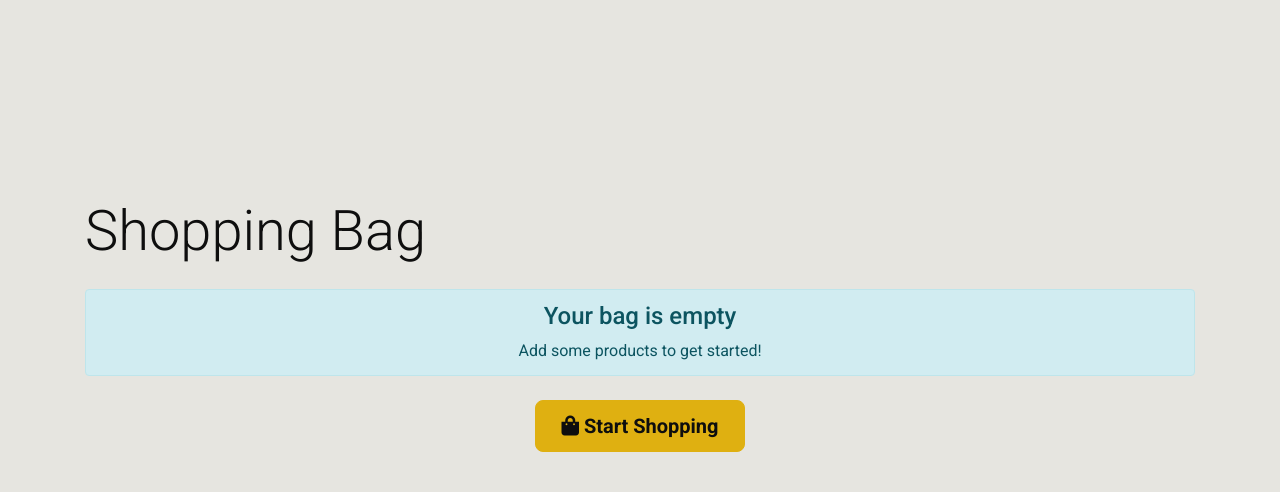
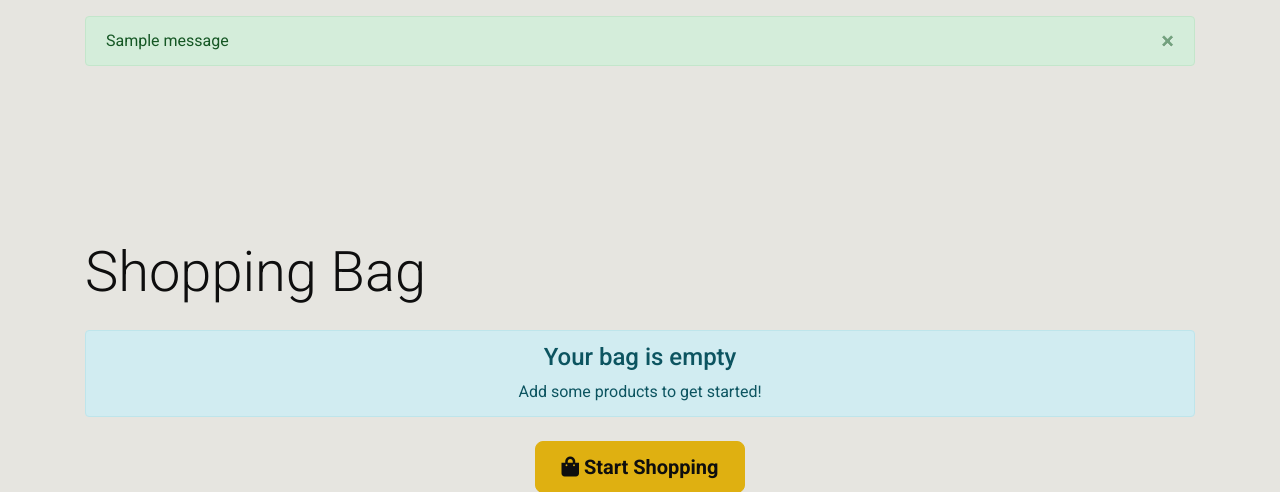
Before and after one commit to vsessvit/FitForge, a Django app: page /bag/ in a window 1280 px wide. Shown: the part 96-588 px from the top of the page. Run offline with Django 3.2, Linux system fonts and the light colour scheme; a user stored in the database is signed in; data comes from the database, SQL or seed files in the repository; tables that the repository leaves empty hold one stand-in row (values such as "Sample post"); one stand-in notice (Sample message) is shown.

Commit message:
Add messages container and product management link
- Add 'Add Product' link in superuser dropdown menu

```diff
--- a/templates/base.html
+++ b/templates/base.html
@@ -73,6 +73,12 @@
                                 <a class="dropdown-item" href="{% url 'bookings:my_bookings' %}">
                                     <i class="fas fa-calendar-check"></i> My Bookings
                                 </a>
+                                {% if request.user.is_superuser %}
+                                <div class="dropdown-divider"></div>
+                                <a class="dropdown-item" href="{% url 'products:add_product' %}">
+                                    <i class="fas fa-plus"></i> Add Product
+                                </a>
+                                {% endif %}
                                 <div class="dropdown-divider"></div>
                                 <a class="dropdown-item" href="{% url 'account_logout' %}">
                                     <i class="fas fa-sign-out-alt"></i> Logout
@@ -92,6 +98,20 @@
             </div>
         </nav>
     </header>
+
+    <!-- Messages Container -->
+    {% if messages %}
+    <div class="container mt-3">
+        {% for message in messages %}
+        <div class="alert alert-{{ message.tags }} alert-dismissible fade show" role="alert">
+            {{ message }}
+            <button type="button" class="close" data-dismiss="alert" aria-label="Close">
+                <span aria-hidden="true">&times;</span>
+            </button>
+        </div>
+        {% endfor %}
+    </div>
+    {% endif %}
 
     <main>
         {% block page_header %}
```
